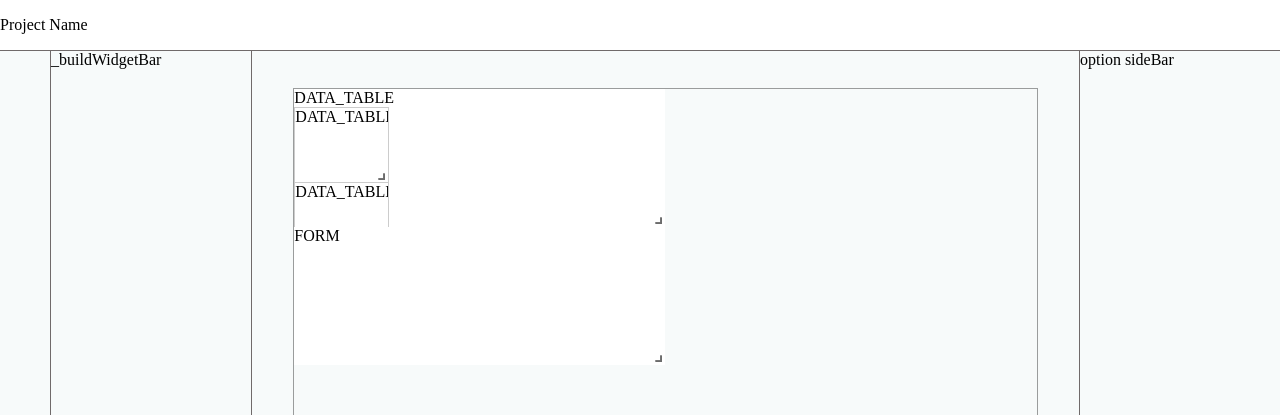
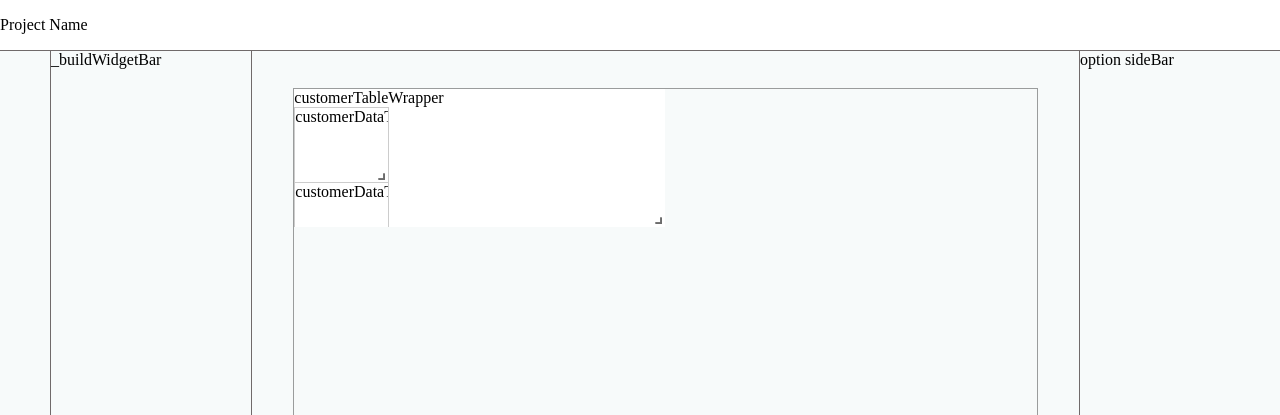
Before and after one commit to vondot-GmbH/metool_lib, a React (Vite) app: page / in a window 1280 px wide. Shown: the top 415 px of the page. Built offline with nearby package versions, Linux system fonts and the light colour scheme.

Commit message:
improved all important files to new structure

```diff
--- a/lib/components/private/editor.components/render.components/render.view.component/render.view.conponent.tsx
+++ b/lib/components/private/editor.components/render.components/render.view.component/render.view.conponent.tsx
@@ -8,24 +8,41 @@ import {
   BASE_BREAKPOINTS,
   BASE_COLS,
 } from "../../../../../globals/config/grid.layout.config";
+import {
+  getFilteredRootLevelWidgets,
+  structureWidgetsHierarchy,
+} from "../../../../../globals/helpers/widget.helper";
 
 interface RenderScreenProps {
   readonly?: boolean;
-  content: Widget[];
+  widgets: Widget[];
 }
 
-const RenderView = ({ readonly, content }: RenderScreenProps): JSX.Element => {
+const RenderView = ({ widgets, readonly }: RenderScreenProps): JSX.Element => {
+  // TODO: save all structuredWidgets for all levels in a the store
+  const structuredWidgets = structureWidgetsHierarchy(widgets);
+
+  const rootLevelWidgets = getFilteredRootLevelWidgets(structuredWidgets);
+  const preparedRootLevelWidgets = Array.from(rootLevelWidgets.values());
+
   return (
     <GridLayout
       key={"top-level-grid"}
-      content={content}
+      content={rootLevelWidgets}
       rowHeight={46}
       breakpoints={BASE_BREAKPOINTS}
       cols={BASE_COLS}
     >
-      {content.map((widget) => (
-        <div key={widget.positioning.i} className={styles.widgetContainer}>
-          <RenderWidget readonly={readonly} widget={widget} />
+      {preparedRootLevelWidgets.map((rootLevelWidgets) => (
+        <div
+          key={rootLevelWidgets.widget.positioning.i}
+          className={styles.widgetContainer}
+        >
+          <RenderWidget
+            readonly={readonly}
+            widget={rootLevelWidgets}
+            allWidgets={structuredWidgets}
+          />
         </div>
       ))}
     </GridLayout>
--- a/lib/components/private/editor.components/render.components/render.widget.component/render.widget.component.tsx
+++ b/lib/components/private/editor.components/render.components/render.widget.component/render.widget.component.tsx
@@ -1,47 +1,66 @@
+/* eslint-disable no-empty-pattern */
+/* eslint-disable @typescript-eslint/no-unused-vars */
 import "react-grid-layout/css/styles.css";
 import "react-resizable/css/styles.css";
 import styles from "./render.widget.comonent.module.scss";
-import { Widget } from "../../../../../schemas/widget.schemas/widget.schema";
 import GridLayout from "../../grid.layout.component/grid.layout.component";
 import {
   NESTED_BREAKPOINTS,
   NESTED_COLS,
 } from "../../../../../globals/config/grid.layout.config";
+import {
+  WidgetHierarchy,
+  WidgetHierarchyMap,
+} from "../../../../../schemas/widget.schemas/widget.schema";
+import { getFilteredWidgetMapByWidgetID } from "../../../../../globals/helpers/widget.helper";
 
 interface RenderWidgetProps {
   readonly?: boolean;
-  widget: Widget;
+  widget: WidgetHierarchy;
+  allWidgets: WidgetHierarchyMap;
 }
 
-const RenderWidget = ({ readonly, widget }: RenderWidgetProps): JSX.Element => {
-  const renderChildrenInGrid = (
-    children: Widget[] | undefined
-  ): JSX.Element | null => {
-    if (!children || children.length === 0) return null;
+const RenderWidget = ({
+  widget,
+  allWidgets,
+  readonly,
+}: RenderWidgetProps): JSX.Element => {
+  const childrenWidgets = getFilteredWidgetMapByWidgetID(
+    widget.children,
+    allWidgets
+  );
+
+  const preparedChildrenWidgets = Array.from(childrenWidgets.values());
 
   return (
+    <div className={styles.widgetContainer}>
+      {widget.widget.widgetID}
+
+      {/* Render the children widgets recursively, if they exist */}
+      {preparedChildrenWidgets.length > 0 && (
         <GridLayout
           isNested
-        key={"nested-grid-" + widget.positioning.i}
-        content={children}
+          key={"nested-grid-" + widget.widget.positioning.i}
+          content={childrenWidgets}
           breakpoints={NESTED_BREAKPOINTS}
           cols={NESTED_COLS}
           rowHeight={25}
           onDragStart={(_a, _b, _c, _d, e) => e.stopPropagation()}
         >
-        {children.map((child) => (
-          <div key={child.positioning.i} className={styles.childWidget}>
-            <RenderWidget readonly={readonly} widget={child} />
+          {preparedChildrenWidgets.map((childWidget) => (
+            <div
+              key={childWidget.widget.positioning.i}
+              className={styles.childWidget}
+            >
+              <RenderWidget
+                readonly={readonly}
+                widget={childWidget}
+                allWidgets={allWidgets}
+              />
             </div>
           ))}
         </GridLayout>
-    );
-  };
-
-  return (
-    <div className={styles.widgetContainer}>
-      {widget.widgetID}
-      {renderChildrenInGrid(widget.children)}
+      )}
     </div>
   );
 };
--- a/lib/components/public/canvas.editor.component/canvas.editor.component.tsx
+++ b/lib/components/public/canvas.editor.component/canvas.editor.component.tsx
@@ -1,14 +1,14 @@
 import MainLayout from "../../../layouts/main.layout/main.layout";
 import { RenderView } from "../../../main";
-import { View } from "../../../schemas/view.schemas/view.schema";
+import { Widget } from "../../../schemas/widget.schemas/widget.schema";
 import Column from "../../private/general.components/column.component/column.component";
 import styles from "./canvas.editor.component.module.scss";
 
 interface CanvasEditorProps {
-  view: View;
+  widgets: Widget[];
 }
 
-const CanvasEditor = ({ view }: CanvasEditorProps): JSX.Element => {
+const CanvasEditor = ({ widgets }: CanvasEditorProps): JSX.Element => {
   const _buildTopToolBar = (): JSX.Element => {
     return (
       <div className={styles.topBar}>
@@ -28,12 +28,12 @@ const CanvasEditor = ({ view }: CanvasEditorProps): JSX.Element => {
   };
 
   return (
-    <MainLayout topBars={[_buildTopToolBar()]} layoutType="sidebarFirst">
+    <MainLayout topBars={[_buildTopToolBar()]}>
       <MainLayout sideBars={[_buildTabBar(), _buildCanvasConfigurationBar()]}>
         <div className={styles.canvasWrapper}>
           <div className={styles.editorCanvasWrapper}>
             <div className={styles.screenWrapper}>
-              <RenderView content={view.widgets} />
+              <RenderView widgets={widgets} />
             </div>
           </div>
           <div className={styles.optionSidebar}>option sideBar</div>
--- a/lib/globals/helpers/layout.helper.ts
+++ b/lib/globals/helpers/layout.helper.ts
@@ -1,20 +1,21 @@
+/* eslint-disable @typescript-eslint/no-unused-vars */
 import { Layout } from "react-grid-layout";
 import {
   LayoutBreakpoint,
-  Widget,
+  WidgetHierarchyMap,
   WidgetLayouts,
   WidgetPositioning,
 } from "../../schemas/widget.schemas/widget.schema";
 
 // convertToGridLayout converts the widget layout to a react-grid-layout layout
 export const convertToGridLayout = (
-  widgets: Widget[]
+  widgets: WidgetHierarchyMap
 ): { [key: string]: Layout[] } => {
   const layouts: { [key in LayoutBreakpoint]?: Layout[] } = {};
 
   // loop through all widgets
-  for (const widget of widgets) {
-    const widgetLayouts: WidgetLayouts = widget.positioning;
+  for (const [id, value] of widgets) {
+    const widgetLayouts: WidgetLayouts = value.widget.positioning;
 
     // loop through all breakpoints of widget layout
     for (const bp of ["xs", "md", "xl"] as LayoutBreakpoint[]) {
--- /dev/null
+++ b/lib/globals/helpers/widget.helper.ts
@@ -0,0 +1,77 @@
+import {
+  Widget,
+  WidgetHierarchy,
+  WidgetHierarchyMap,
+} from "../../schemas/widget.schemas/widget.schema";
+
+export const structureWidgetsHierarchy = (
+  widgets: Widget[]
+): WidgetHierarchyMap => {
+  const widgetMap = new Map<string, WidgetHierarchy>();
+
+  // helper function to process widget and its children recursively
+  const processWidget = (currentWidget: Widget, parentId: string | null) => {
+    // add widget to map if it does not exist
+    if (!widgetMap.has(currentWidget.widgetID)) {
+      widgetMap.set(currentWidget.widgetID, {
+        widget: currentWidget,
+        children: [],
+        level: parentId ? "NESTED" : "ROOT",
+      });
+    }
+
+    // add the current widget as a child to its parent
+    if (parentId && widgetMap.has(parentId)) {
+      const parentHierarchy = widgetMap.get(parentId);
+      if (parentHierarchy) {
+        parentHierarchy.children.push(currentWidget.widgetID);
+      }
+    }
+
+    // process all children of the current widget
+    for (const widget of widgets) {
+      if (widget.parentID === currentWidget.widgetID) {
+        processWidget(widget, currentWidget.widgetID);
+      }
+    }
+  };
+
+  // process all widgets without parent (root widgets)
+  for (const widget of widgets) {
+    if (!widget.parentID) {
+      processWidget(widget, null);
+    }
+  }
+
+  return widgetMap as WidgetHierarchyMap;
+};
+
+// filter out all root level widgets from the given structured widgets map
+export const getFilteredRootLevelWidgets = (
+  structuredWidgets: WidgetHierarchyMap
+): WidgetHierarchyMap => {
+  const filteredWidgets = new Map<string, WidgetHierarchy>();
+
+  for (const [id, widget] of structuredWidgets) {
+    if (widget.level === "ROOT") {
+      filteredWidgets.set(id, widget);
+    }
+  }
+
+  return filteredWidgets;
+};
+
+export const getFilteredWidgetMapByWidgetID = (
+  widgetIDs: string[],
+  widgets: WidgetHierarchyMap
+): WidgetHierarchyMap => {
+  const filteredWidgets = new Map<string, WidgetHierarchy>();
+
+  for (const [id, widget] of widgets) {
+    if (widgetIDs.includes(widget.widget.widgetID)) {
+      filteredWidgets.set(id, widget);
+    }
+  }
+
+  return filteredWidgets;
+};
--- a/src/example.data.ts
+++ b/src/example.data.ts
@@ -1,9 +1,17 @@
+import { View } from "../lib/schemas/view.schemas/view.schema";
 import { Widget } from "../lib/schemas/widget.schemas/widget.schema";
 
-export const EXAMPLE_WIDGETS_DATA: Widget[] = [
+export const EXAMPLE_VIEW: View = {
+  _id: "5f9e9b6b9I6b4c3017f3b3a0",
+  name: "Customer View",
+};
+
+export const EXAMPLE_WIDGETS_DATA_NEW: Widget[] = [
   {
-    widgetID: "DATA_TABLE",
-    schema: "customer-schema",
+    _id: "5f9e9b6b9c6b4c0017f3b3a1",
+    widgetID: "customerTableWrapper",
+    widgetType: "WIDGET_WRAPPER",
+    view: "5f9e9b6b9I6b4c3017f3b3a0",
     positioning: {
       i: "293190ac-9768-40cd-8116-a1934be0fa56",
       xs: {
@@ -61,10 +69,13 @@ export const EXAMPLE_WIDGETS_DATA: Widget[] = [
         },
       },
     },
-    children: [
+  },
+
   {
-        widgetID: "DATA_TABLE_NESTEDDDD",
-        schema: "customer-schema",
+    _id: "5f9e9b6b9c6b4c0017f3b3b5",
+    widgetID: "customerDataTableNested",
+    widgetType: "DATA_TABLE",
+    view: "5f9e9b6b9I6b4c3017f3b3a0",
     positioning: {
       i: "293190ac-9768-40cd-8116-a3944be0f8dasdf88",
       xs: {
@@ -122,10 +133,15 @@ export const EXAMPLE_WIDGETS_DATA: Widget[] = [
         },
       },
     },
+    parentID: "customerTableWrapper",
   },
+
   {
-        widgetID: "DATA_TABLE_NESTED",
-        schema: "customer-schema",
+    _id: "5f9e9b6b9c6b4c0017f3b399",
+    widgetID: "customerDataTableNested2",
+    widgetType: "DATA_TABLE",
+    view: "5f9e9b6b9I6b4c3017f3b3a0",
+    parentID: "customerTableWrapper",
     positioning: {
       i: "293190ac-9768-40cd-8116-a3944be0f888",
       xs: {
@@ -184,67 +200,4 @@ export const EXAMPLE_WIDGETS_DATA: Widget[] = [
       },
     },
   },
-    ],
-  },
-  {
-    widgetID: "FORM",
-    schema: "customer-schema",
-    positioning: {
-      i: "288d3628-1114-4d6f-8698-6c9f61c8175e",
-      xs: {
-        x: {
-          value: 0,
-          isInfinity: false,
-        },
-        y: {
-          value: 3,
-          isInfinity: false,
-        },
-        w: {
-          value: 4,
-          isInfinity: false,
-        },
-        h: {
-          value: 3,
-          isInfinity: false,
-        },
-      },
-      md: {
-        x: {
-          value: 0,
-          isInfinity: false,
-        },
-        y: {
-          value: 3,
-          isInfinity: false,
-        },
-        w: {
-          value: 8,
-          isInfinity: false,
-        },
-        h: {
-          value: 2,
-          isInfinity: false,
-        },
-      },
-      xl: {
-        x: {
-          value: 0,
-          isInfinity: false,
-        },
-        y: {
-          value: 2,
-          isInfinity: false,
-        },
-        w: {
-          value: 12,
-          isInfinity: false,
-        },
-        h: {
-          value: 4,
-          isInfinity: false,
-        },
-      },
-    },
-  },
 ];
```
Also changed, not shown: lib/components/private/editor.components/grid.layout.component/grid.layout.component.tsx (+5 -3 lines), lib/schemas/view.schemas/view.schema.ts (+7 -2 lines), lib/schemas/widget.schemas/widget.schema.ts (+12 -2 lines), lib/stores/view.store.ts (+4 -4 lines), src/App.tsx (+2 -7 lines). Lines whose indentation alone changed are shown as unchanged.
